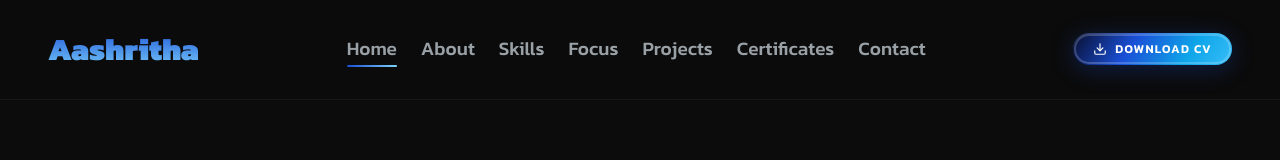
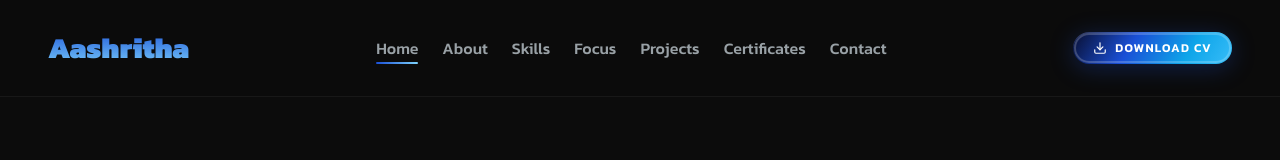
Before and after one commit to Aashritha-2005/Portfolio, a React (Vite) app: page / in a window 1280 px wide. Shown: the top 160 px of the page. Built offline with nearby package versions, Linux system fonts and the light colour scheme.

Commit message:
Adjust font sizes in Navbar component

```diff
--- a/src/components/Navbar.tsx
+++ b/src/components/Navbar.tsx
@@ -33,7 +33,7 @@ export default function Navbar() {
   return (
     <FadeIn y={-20} delay={0}>
       <nav className="fixed top-0 left-0 right-0 z-50 flex items-center justify-between px-6 md:px-12 py-[26px] bg-[#0C0C0C]/80 backdrop-blur-md border-b border-white/5">
-        <span className="text-[31px] font-black hero-heading">Aashritha</span>
+        <span className="text-[29px] font-black hero-heading">Aashritha</span>
         <ul className="hidden md:flex items-center gap-6">
           {links.map((link) => {
             const isActive = active === link
@@ -41,7 +41,7 @@ export default function Navbar() {
               <li key={link}>
                 <a
                   href={`#${sectionIds[link]}`}
-                  className="relative text-[19px] font-medium text-[#D7E2EA]/70 hover:text-[#D7E2EA] transition-colors pb-1"
+                  className="relative text-[16px] font-medium text-[#D7E2EA]/70 hover:text-[#D7E2EA] transition-colors pb-1"
                 >
                   {link}
                   {isActive && (
```
